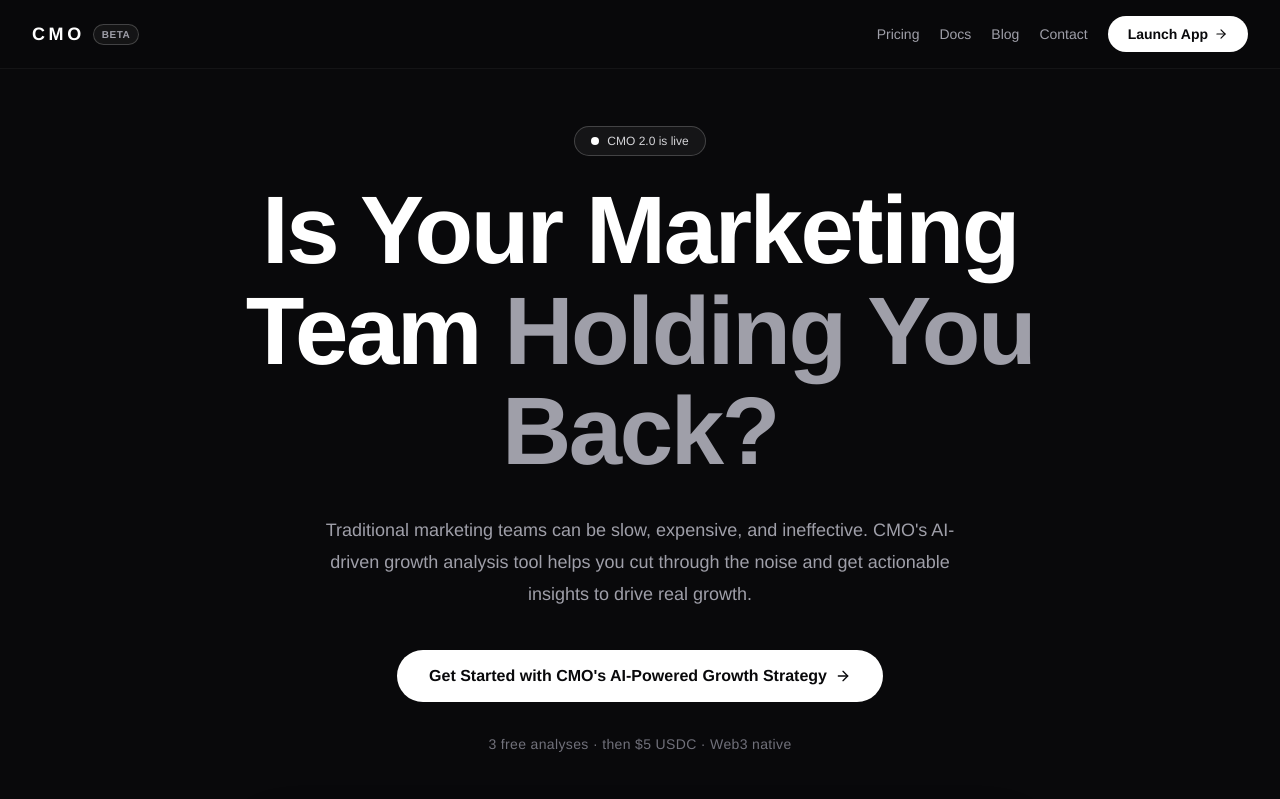
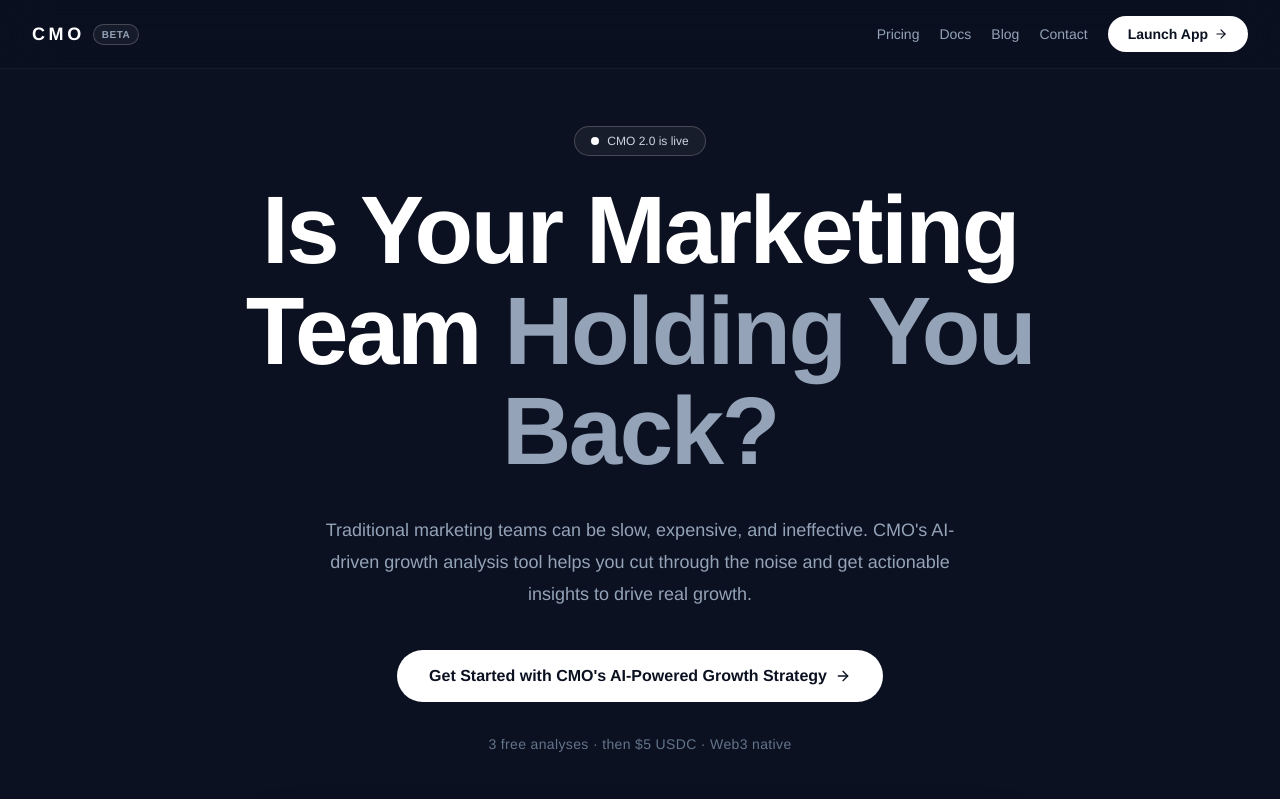
Before and after one commit to Surojit012/CMO, a Next.js app: page / in a window 1280 px wide. Shown: the top 799 px of the page. Built offline with nearby package versions, Linux system fonts and the light colour scheme; no server answers.

Commit message:
fix: global light theme mapping using Tailwind v4 color variables

```diff
--- a/app/globals.css
+++ b/app/globals.css
@@ -3,6 +3,7 @@
 /* ── Theme: Dark (Navy Blue) ─────────────────────────────── */
 :root,
 .theme-dark {
+  /* Core variables */
   --color-bg: #0b1120;
   --color-bg-secondary: #111827;
   --color-surface: rgba(17, 24, 39, 0.7);
@@ -22,6 +23,21 @@
   --font-sans: "Avenir Next", "Helvetica Neue", "Segoe UI", sans-serif;
   --safe-area-bottom: env(safe-area-inset-bottom, 0px);
 
+  /* Tailwind v4 Color Overrides - Navy Blue Dark Mode */
+  --color-zinc-950: #0b1120;
+  --color-zinc-900: #111827;
+  --color-zinc-800: #1e293b;
+  --color-zinc-700: #334155;
+  --color-zinc-600: #475569;
+  --color-zinc-500: #64748b;
+  --color-zinc-400: #94a3b8;
+  --color-zinc-300: #cbd5e1;
+  --color-zinc-200: #e2e8f0;
+  --color-zinc-100: #f1f5f9;
+  --color-zinc-50: #f8fafc;
+  --color-black: #050810;
+  --color-white: #ffffff;
+
   /* Legacy compat */
   --color-panel: rgba(17, 24, 39, 0.6);
   --color-panel-strong: #111827;
@@ -35,6 +51,7 @@
 
 /* ── Theme: Light ────────────────────────────────────────── */
 .theme-light {
+  /* Core variables */
   --color-bg: #f8fafc;
   --color-bg-secondary: #f1f5f9;
   --color-surface: rgba(241, 245, 249, 0.8);
@@ -52,6 +69,22 @@
   --color-toggle-bg: #e2e8f0;
   --color-toggle-active: #10b981;
 
+  /* Tailwind v4 Color Overrides - Invert the scale */
+  --color-zinc-950: #ffffff;
+  --color-zinc-900: #f8fafc;
+  --color-zinc-800: #f1f5f9;
+  --color-zinc-700: #e2e8f0;
+  --color-zinc-600: #cbd5e1;
+  --color-zinc-500: #94a3b8;
+  --color-zinc-400: #64748b;
+  --color-zinc-300: #475569;
+  --color-zinc-200: #334155;
+  --color-zinc-100: #1e293b;
+  --color-zinc-50: #0f172a;
+  --color-black: #ffffff;
+  --color-white: #0f172a;
+
+  /* Legacy compat */
   --color-panel: rgba(241, 245, 249, 0.8);
   --color-panel-strong: #f1f5f9;
   --color-soft: rgba(15, 23, 42, 0.04);
```
